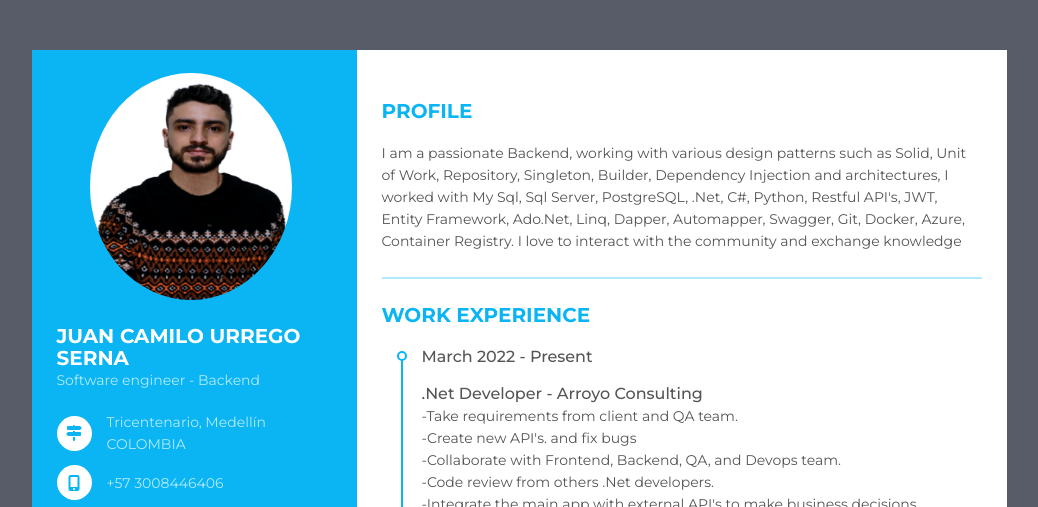
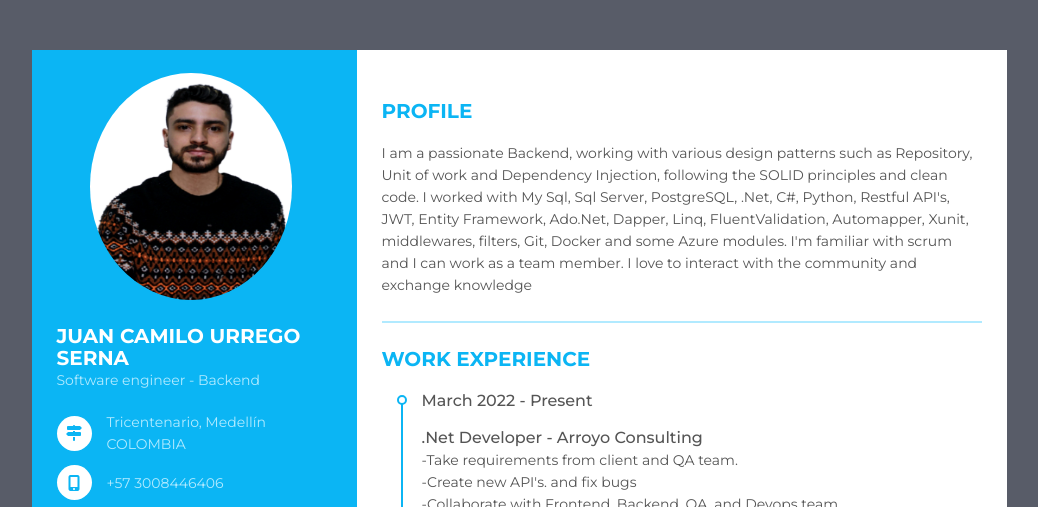
Before and after one commit to Camilo193/EnglishResume, a plain HTML site: page index.html in a window 1280 px wide. Shown: the top 507 px of the page, without its empty margins (121-1159 px from the left). Drawn offline with Linux system fonts and the light colour scheme.

Commit message:
Adding profile information

```diff
--- a/index.html
+++ b/index.html
@@ -220,7 +220,9 @@
         <div class="title">
           <p class="bold">Profile</p>
         </div>
-        <p>I am a passionate Backend, working with various design patterns such as Solid, Unit of Work, Repository, Singleton, Builder, Dependency Injection and architectures, I worked with My Sql, Sql Server, PostgreSQL, .Net, C#, Python, Restful API's, JWT, Entity Framework, Ado.Net, Linq, Dapper, Automapper, Swagger, Git, Docker, Azure, Container Registry. I love to interact with the community and exchange knowledge</p>
+        <p>I am a passionate Backend, working with various design patterns such as Repository, Unit of work and Dependency Injection, following the SOLID principles and clean code.
+           I worked with My Sql, Sql Server, PostgreSQL, .Net, C#, Python, Restful API's, JWT, Entity Framework, Ado.Net, Dapper, Linq, FluentValidation, Automapper, Xunit, middlewares, filters, Git, Docker and some Azure modules. I'm familiar with scrum and I can work as a team member.
+           I love to interact with the community and exchange knowledge</p>
       </div>
       <div class="resume_item resume_work">
         <div class="title">
```
